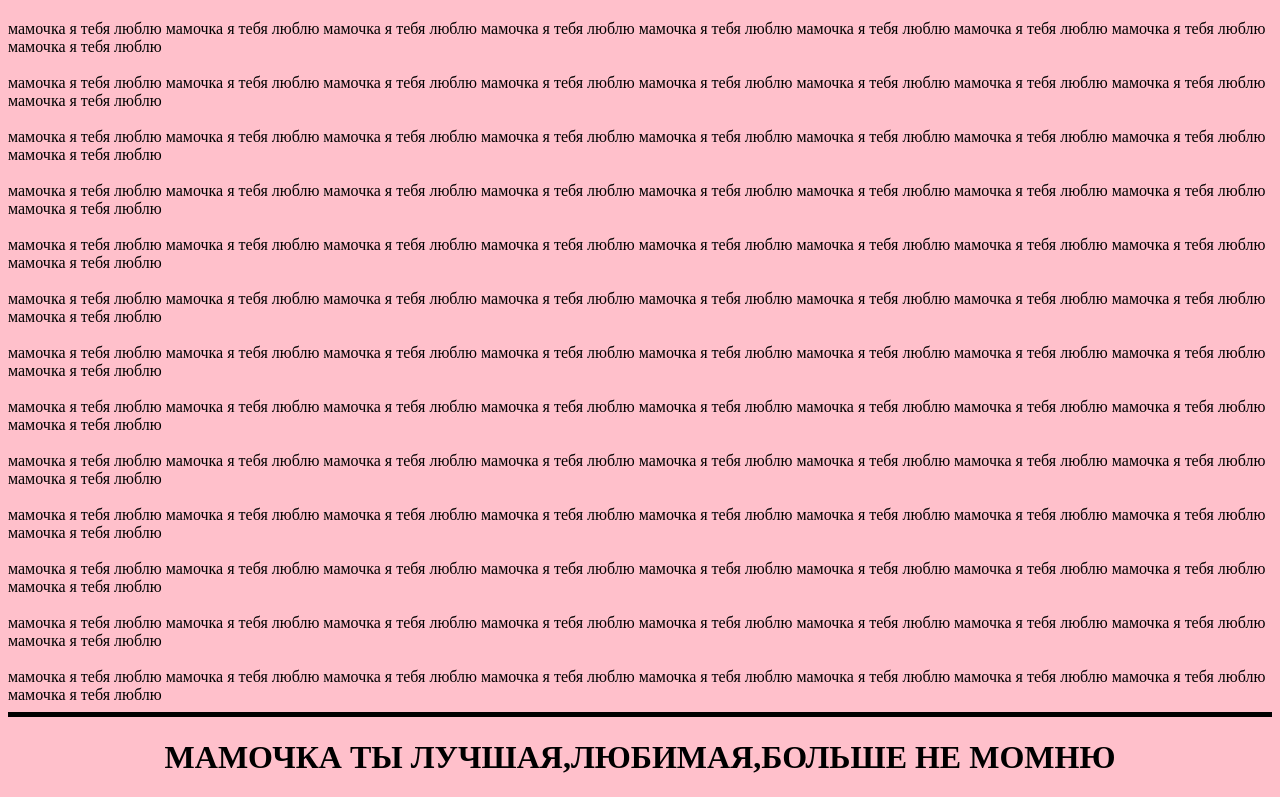
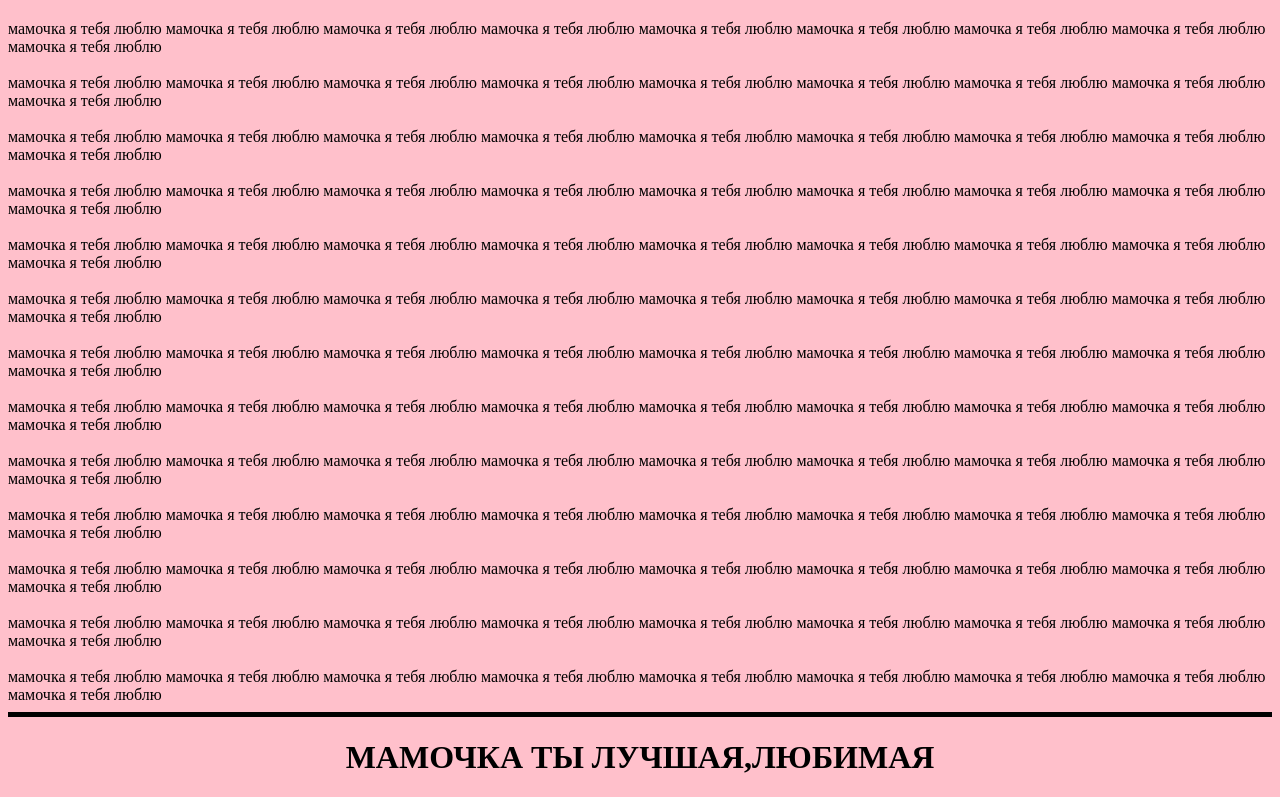
Before and after one commit to canek-c/momiloveyou, a plain HTML site: page index.html in a window 1280 px wide. Shown: the part 533-1330 px from the top of the page. Drawn offline with Linux system fonts and the light colour scheme.

Commit message:
Update index.html

```diff
--- a/index.html
+++ b/index.html
@@ -210,6 +210,6 @@
 <td>мамочка я тебя люблю</td>
 </tr></br>
 <hr color="black" size="5">
-<h1><center>МАМОЧКА ТЫ ЛУЧШАЯ,ЛЮБИМАЯ,БОЛЬШЕ НЕ МОМНЮ</center></h1>
+<h1><center>МАМОЧКА ТЫ ЛУЧШАЯ,ЛЮБИМАЯ</center></h1>
 </body>
 </html>
```
